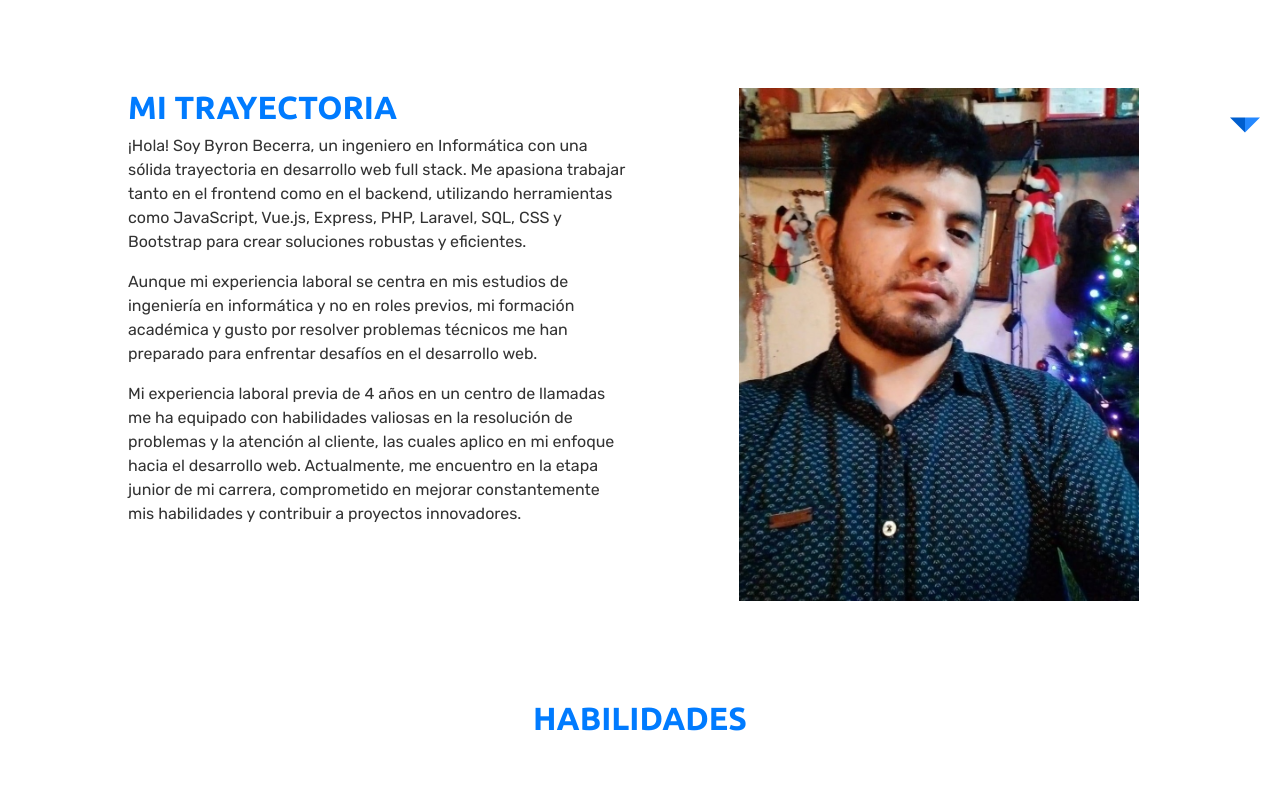
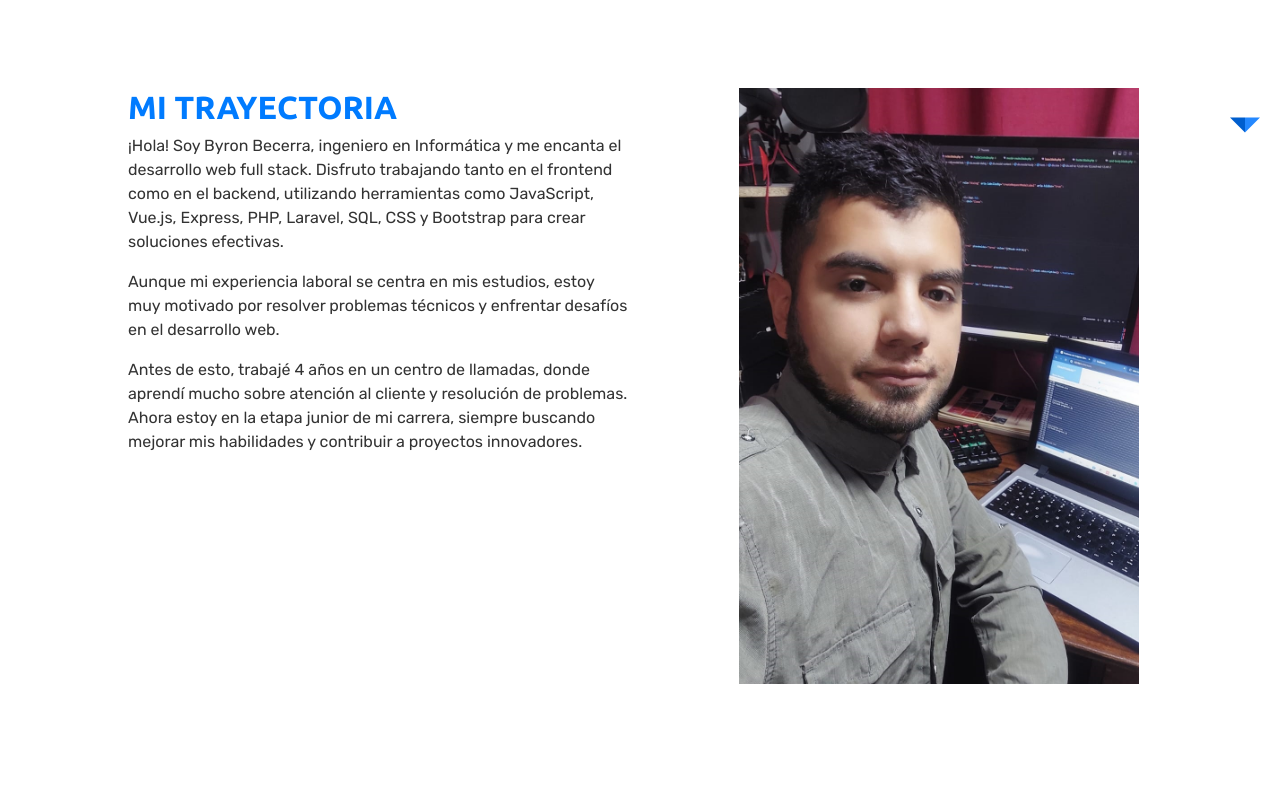
Before and after one commit to BecerraDev/Portfolio, a Vue app: page /about in a window 1280 px wide. Shown: the part 640-1428 px from the top of the page. Built offline with nearby package versions, Linux system fonts and the light colour scheme.

Commit message:
actualizacion portfolio

```diff
--- a/src/views/about.vue
+++ b/src/views/about.vue
@@ -8,31 +8,14 @@
                       <h2 class="my-2 color-title-section">Mi Trayectoria</h2>
 
                       <p>
-                          ¡Hola! Soy Byron Becerra, un ingeniero en
-                          Informática con una sólida trayectoria en desarrollo
-                          web full stack. Me apasiona trabajar tanto en el
-                          frontend como en el backend, utilizando herramientas
-                          como JavaScript, Vue.js, Express, PHP, Laravel, SQL,
-                          CSS y Bootstrap para crear soluciones robustas y
-                          eficientes.
+                         ¡Hola! Soy Byron Becerra, ingeniero en Informática y me encanta el desarrollo web full stack. Disfruto trabajando tanto en el frontend como en el backend, utilizando herramientas como JavaScript, Vue.js, Express, PHP, Laravel, SQL, CSS y Bootstrap para crear soluciones efectivas.
                       </p>
                       <p>
-                          Aunque mi experiencia laboral se centra en mis
-                          estudios de ingeniería en informática y no en roles
-                          previos, mi formación académica y gusto por
-                          resolver problemas técnicos me han preparado para
-                          enfrentar desafíos en el desarrollo web.
+                          Aunque mi experiencia laboral se centra en mis estudios, estoy muy motivado por resolver problemas técnicos y enfrentar desafíos en el desarrollo web.
 
                       </p>
                       <p>
-                          Mi experiencia laboral previa de 4 años en un centro
-                          de llamadas me ha equipado con habilidades valiosas
-                          en la resolución de problemas y la atención al
-                          cliente, las cuales aplico en mi enfoque hacia el
-                          desarrollo web. Actualmente, me encuentro en la
-                          etapa junior de mi carrera, comprometido en mejorar
-                          constantemente mis habilidades y contribuir a
-                          proyectos innovadores.
+                        Antes de esto, trabajé 4 años en un centro de llamadas, donde aprendí mucho sobre atención al cliente y resolución de problemas. Ahora estoy en la etapa junior de mi carrera, siempre buscando mejorar mis habilidades y contribuir a proyectos innovadores.
                       </p>
 
                   </div>
--- a/src/views/project.vue
+++ b/src/views/project.vue
@@ -60,13 +60,13 @@
                 <div class="overlay">
                   <button class="btn custom-button color1 btn-primary mb-4" id="openModalButton" data-video="hGVHxFQF2ac">
                     <i class="fas fa-play-circle mr-1"></i> Reproducir </button>
-                    <a href="https://github.com/BecerraDev/Theratek" class="btn custom-button color2 btn-primary">
+                    <a href="https://github.com/BecerraDev/GrafiTareas" class="btn custom-button color2 btn-primary">
                       <i class="fab fa-github mr-1"></i> Repositorio
                     </a>
                 </div>
               </div>
               <div class="description">
-                <h4> THERATEK <div class="text-muted text-small"> Academia de Gestión Moderna </div>
+                <h4> GrafiTareas <div class="text-muted text-small"> Academia de Gestión Moderna </div>
                 </h4>
                 <p> Proyecto web para gestionar tareas administrativas diarias, permitiendo agregar, eliminar y actualizar actividades según su prioridad.</p>
                 <div class="icons project-icons">
```
Also changed, not shown: src/assets/images/my-photo.jpg, 1 other file (tests, documents, lock files or other folders).
